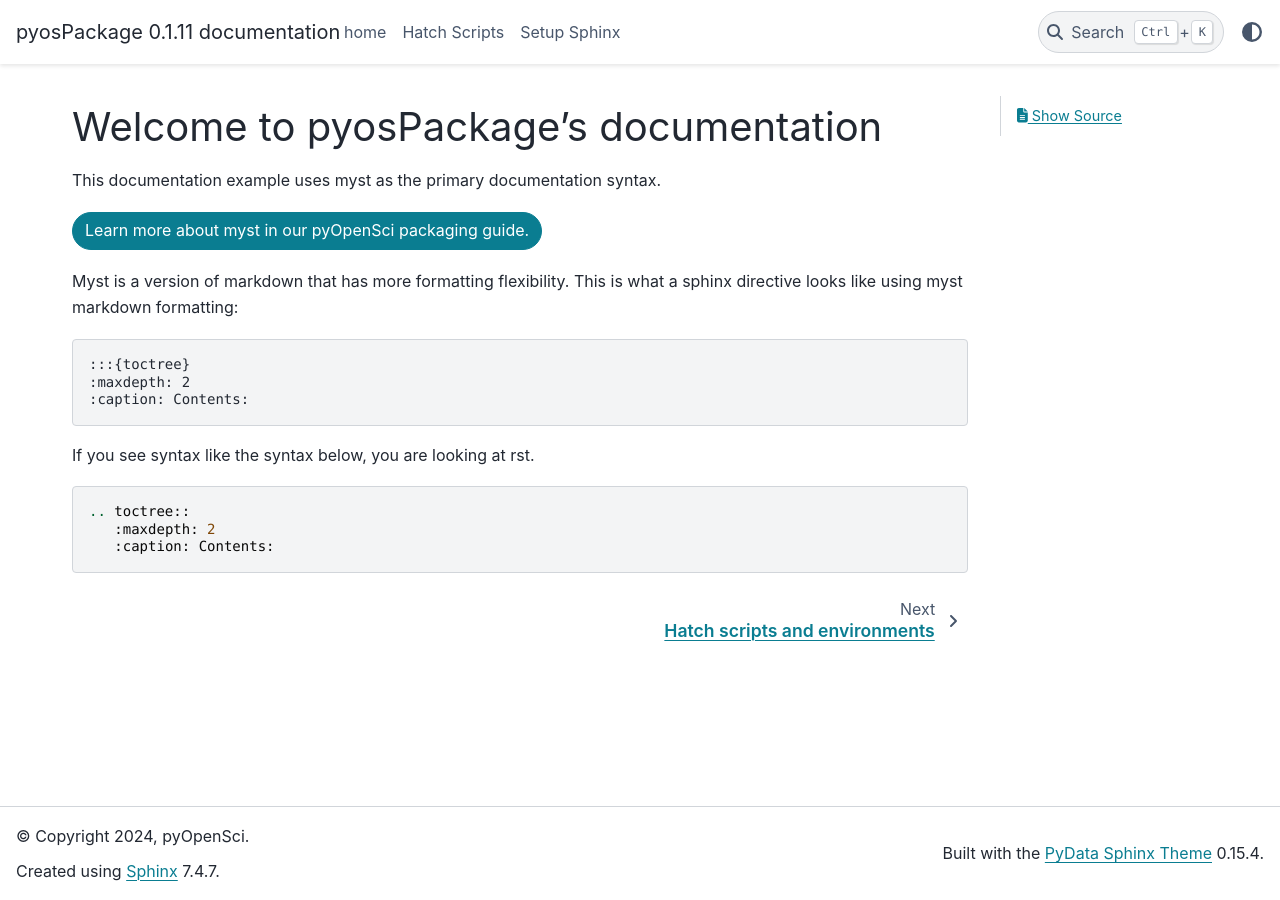
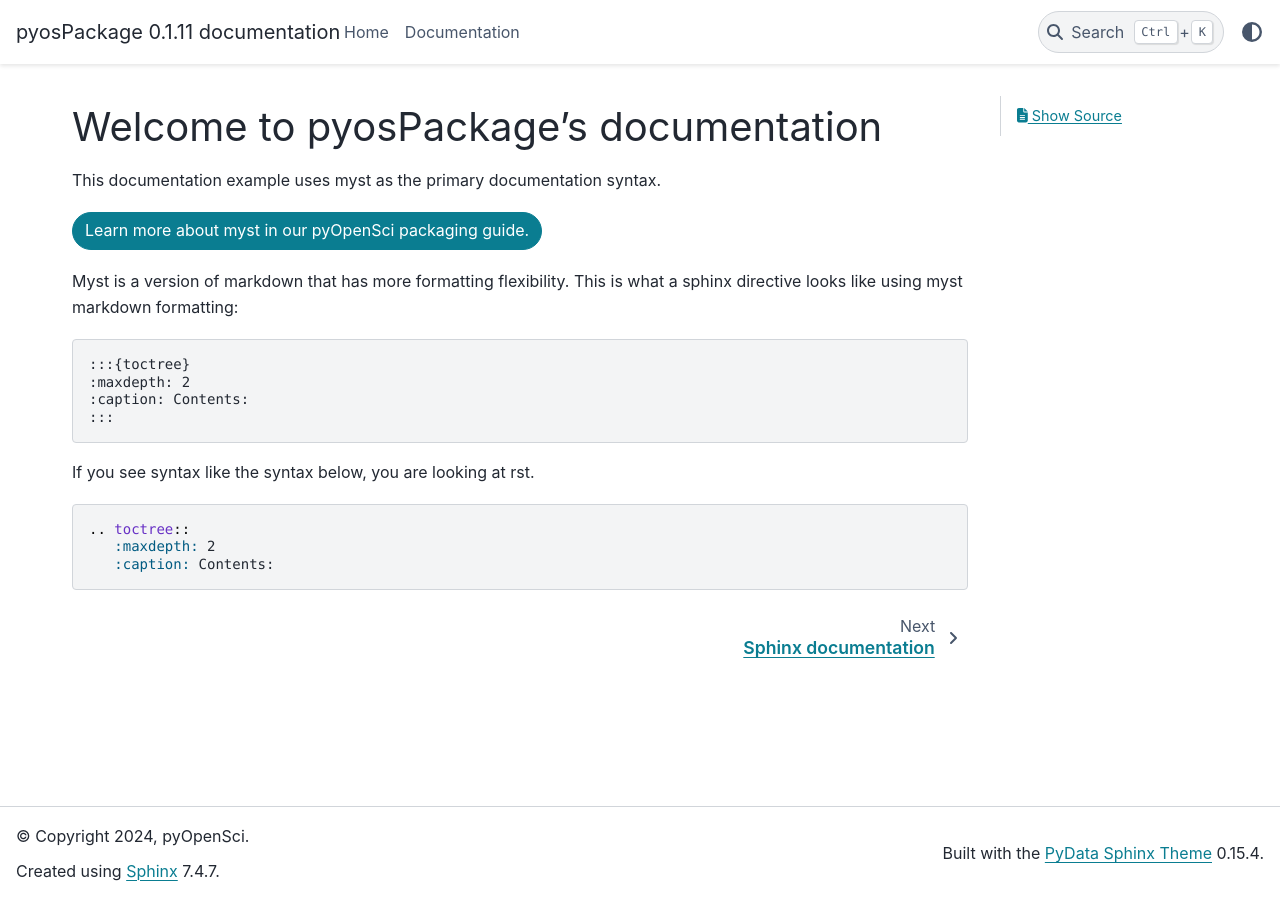
Before and after one commit to pyOpenSci/pyosPackage, a Sphinx documentation site: the page built from docs/index.md, in a window 1280 px wide. Built offline with Sphinx 7.4.7 and the PyData theme 0.15.4, drawn with Linux system fonts in a browser that asks for light colours; the version number is read from the project's files by our own code.

Commit message:
Fix: cleanup documentation structure

````diff
--- a/docs/index.md
+++ b/docs/index.md
@@ -5,9 +5,8 @@
 :hidden:
 :caption: Contents:
 
-home <self>
-Hatch Scripts <hatch-envs-scripts>
-Setup Sphinx <setup-sphinx>
+Home <self>
+Documentation <documentation/index>
 :::
 
 This documentation example uses myst as the primary documentation syntax.
@@ -27,12 +26,13 @@ This is what a sphinx directive looks like using myst markdown formatting:
 :::{toctree}
 :maxdepth: 2
 :caption: Contents:
+:::
 
 ```
 
 If you see syntax like the syntax below, you are looking at rst.
 
-```
+```rst
 .. toctree::
    :maxdepth: 2
    :caption: Contents:
--- a/pyproject.toml
+++ b/pyproject.toml
@@ -44,7 +44,7 @@ docs = [
   "myst-nb",
   "myst-parser",
   # Create beautiful api docs automatically
-  "sphinx-autoapi",
+  #"sphinx-autoapi",
 ]
 
 [tool.hatch.envs.docs]
````
Also changed, not shown: docs/documentation/index.md (renamed from docs/setup-sphinx.md, +10 -0 lines), docs/documentation/publish-docs.md (added, +20 -0 lines).
